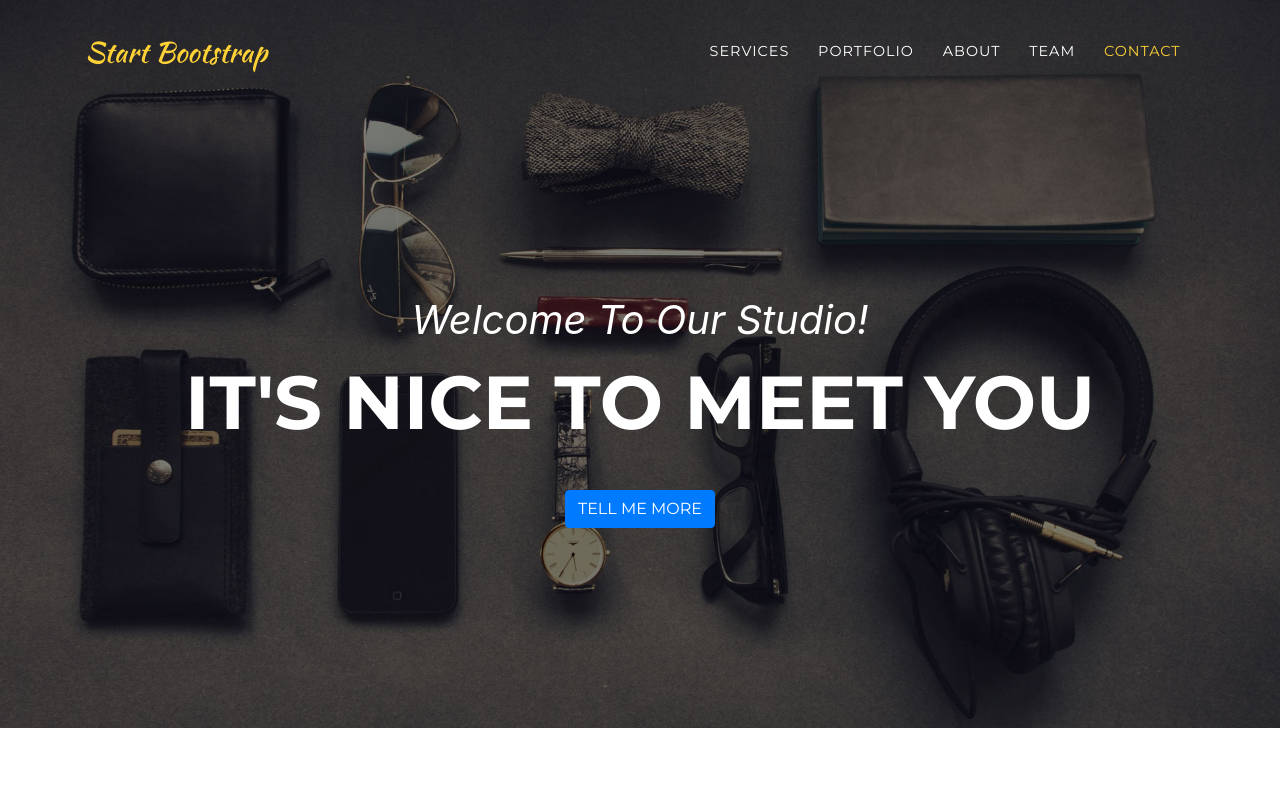
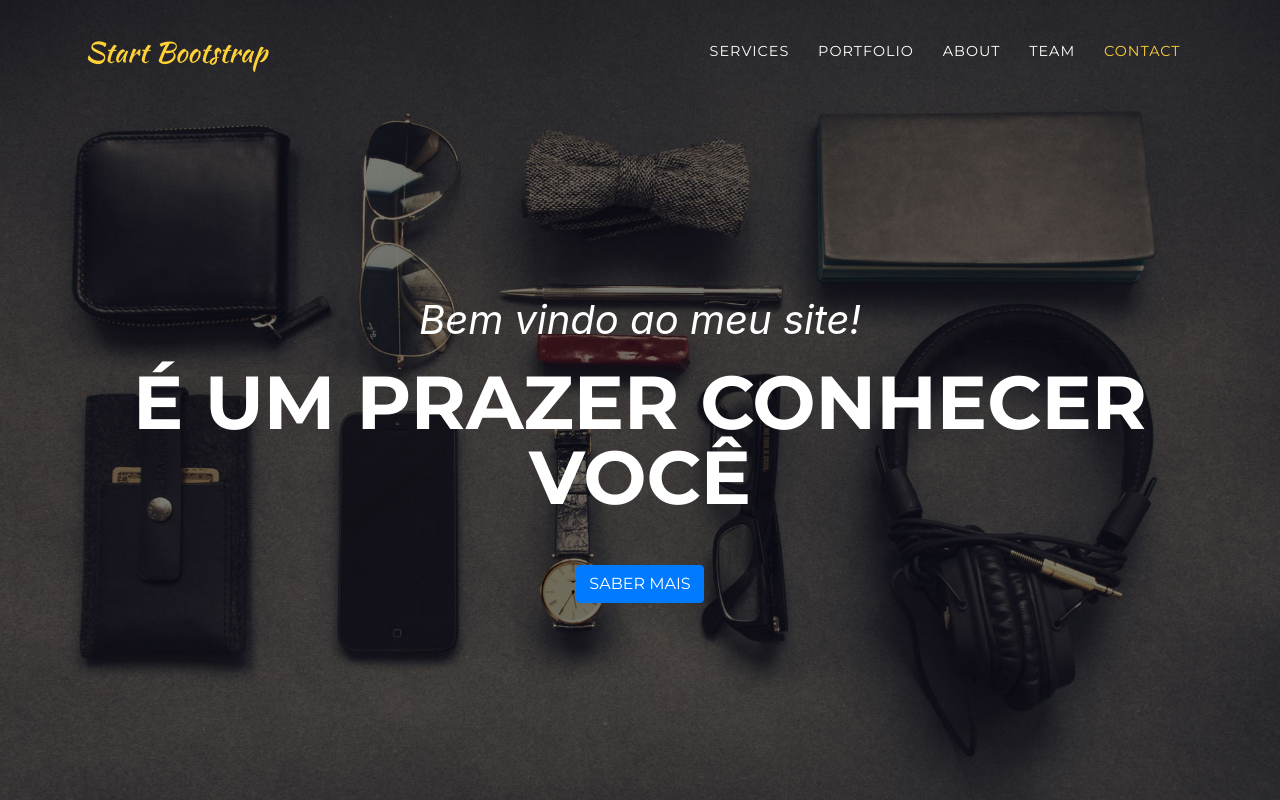
Before and after one commit to yansirianni/home, a website with bundled scripts: page index.html in a window 1280 px wide. Shown: the top 800 px of the page. Built offline with nearby package versions, Linux system fonts and the light colour scheme; a script that the page names is missing; a web font is replaced by a local one.

Commit message:
create welcome message

```diff
--- a/index.html
+++ b/index.html
@@ -1,6 +1,7 @@
 <!DOCTYPE html>
 <html lang="en">
 
+<!--Bot Blip-->
     <script src="https://unpkg.com/blip-chat-widget" type="text/javascript">
     </script>
     <script>
@@ -13,7 +14,6 @@
             }
         })();
     </script>
-
 
 <head>
 
@@ -75,9 +75,9 @@
   <header class="masthead">
     <div class="container">
       <div class="intro-text">
-        <div class="intro-lead-in">Welcome To Our Studio!</div>
-        <div class="intro-heading text-uppercase">It's Nice To Meet You</div>
-        <a class="btn btn-primary btn-xl text-uppercase js-scroll-trigger" href="#services">Tell Me More</a>
+        <div class="intro-lead-in">Bem vindo ao meu site!</div>
+        <div class="intro-heading text-uppercase">É um prazer conhecer você</div>
+        <a class="btn btn-primary btn-xl text-uppercase js-scroll-trigger" href="#services">Saber mais</a>
       </div>
     </div>
   </header>
```
